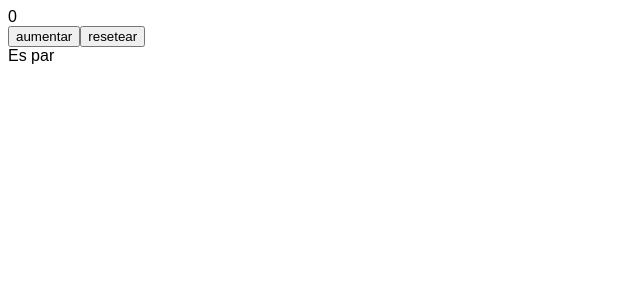
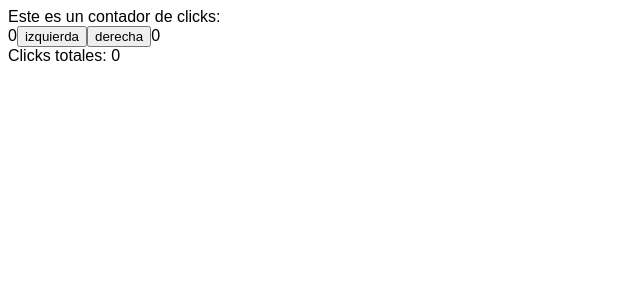
Before and after one commit to KevinHilario/bootcamp, a React (Create React App) app: page / in a window 1280 px wide. Shown: the top 300 px of the page, without its empty margins (0-640 px from the left). Built offline with nearby package versions, Linux system fonts and the light colour scheme.

Commit message:
[terminado] node_modules esta dañado por el plugin eslint, creare otra app

```diff
--- a/src/App.js
+++ b/src/App.js
@@ -46,6 +46,24 @@ function App() {
 export default App;
 */
 
+/* ---------- ARRAY SPREAD OPERATOR
+function Suma(num1, num2, num3) {
+  return num1 + num2 + num3;
+}
+
+function App() {
+  const nums = [6, 4, 1];
+  return (
+    <div>
+      {Suma(...nums)}
+    </div>
+  )
+}
+
+export default App;
+*/
+
+/* ------------- CLASE 2
 import './App.css';
 import {useState} from 'react';
 
@@ -65,7 +83,6 @@ function App() {
       }}>
         aumentar
       </button>
-      {/* Si vas a llamar a una función, no se pone el () */}
       <button onClick={resetearContador}>
         resetear
       </button>
@@ -78,3 +95,52 @@ function App() {
 }
 
 export default App;
+*/
+
+// -------------- CLASE 2.1
+
+import './App.css';
+import {useState} from 'react';
+
+function App() {
+  //const [izq, setIzq] = useState(0);
+  //const [der, setDer] = useState(0);
+  const [contador, setContador] = useState({
+    izq: 0,
+    der: 0,
+    clicks: 0,
+    mensaje: 'Este es un contador de clicks:'
+  })
+  const clickIzq = () => {
+    setContador({
+      ...contador,
+      izq: contador.izq + 1,
+      clicks: contador.clicks + 1
+    })
+  }
+  const clickDer = () => {
+    setContador({
+      ...contador,
+      der: contador.der + 1,
+      clicks: contador.clicks + 2
+    })
+  }
+  return (
+    <div>
+      {contador.mensaje}
+      <br />
+      {contador.izq}
+      <button onClick={clickIzq}>
+        izquierda
+      </button>
+      <button onClick={clickDer}>
+        derecha
+      </button>
+      {contador.der}
+      <br />
+      Clicks totales: {contador.clicks}
+    </div>
+  )
+};
+
+export default App;
```
Also changed, not shown: 1 other file (tests, documents, lock files or other folders).
